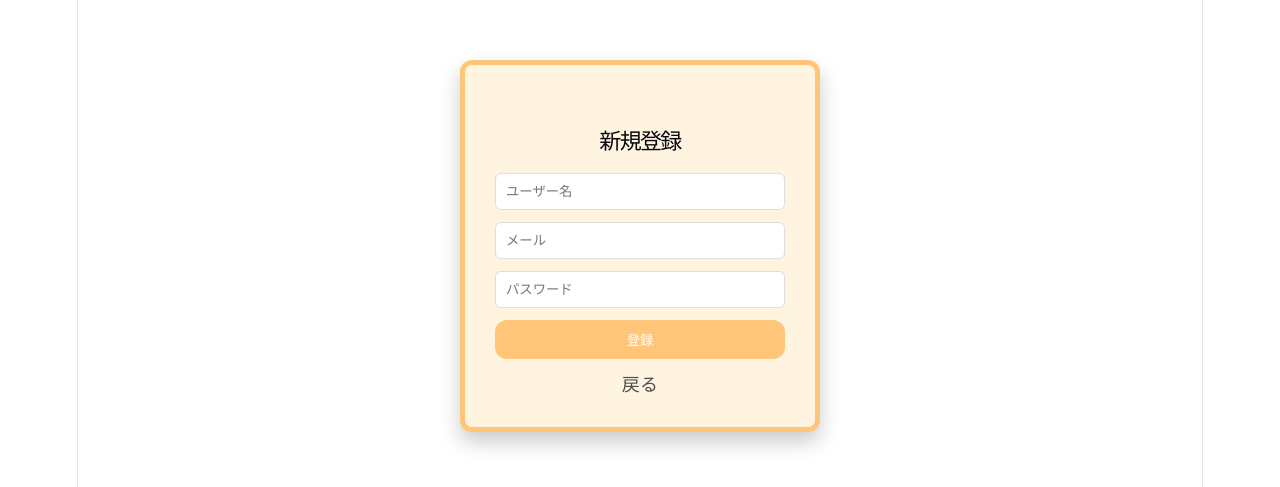
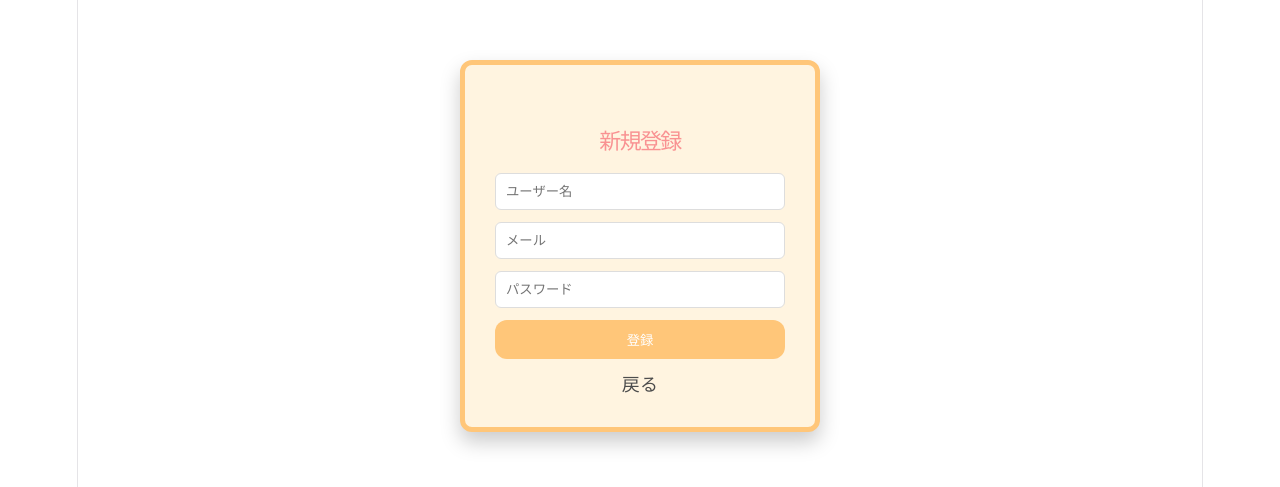
Before and after one commit to tokoMatsubara/Nippo_group7, a React app in the folder frontend/: page /register in a window 1280 px wide. Shown: the part 139-626 px from the top of the page. Built offline with nearby package versions, Linux system fonts and the light colour scheme; the HTML template or start-up script is replaced by a standard one.

Commit message:
新規登録の文字変更

```diff
--- a/frontend/src/styles/Register.css
+++ b/frontend/src/styles/Register.css
@@ -22,6 +22,7 @@
     font-size: 22px;
     margin-bottom: 20px;
     font-weight: bold;
+    color: #F99292;
 }
 
 /* フォーム */
```
